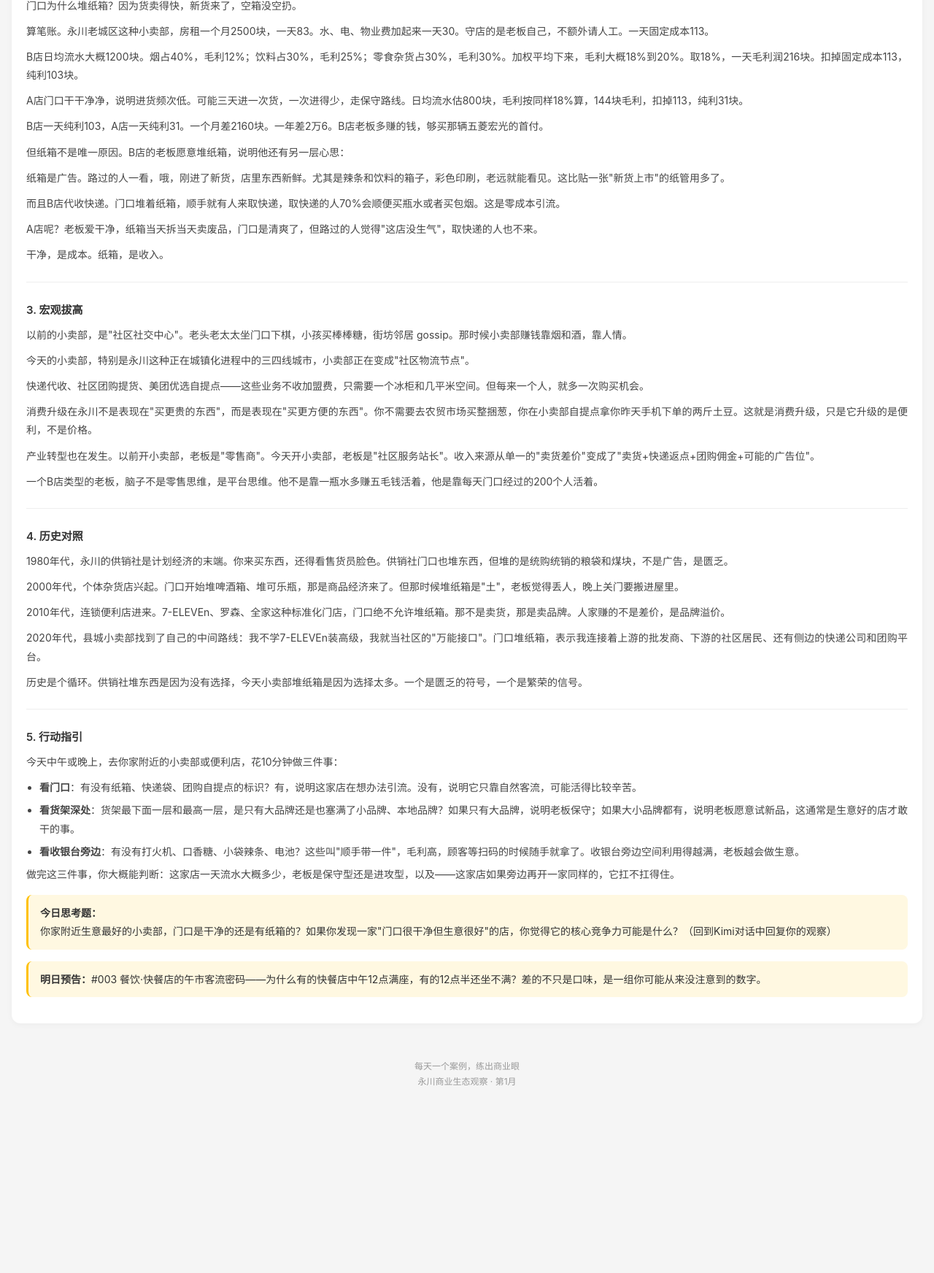
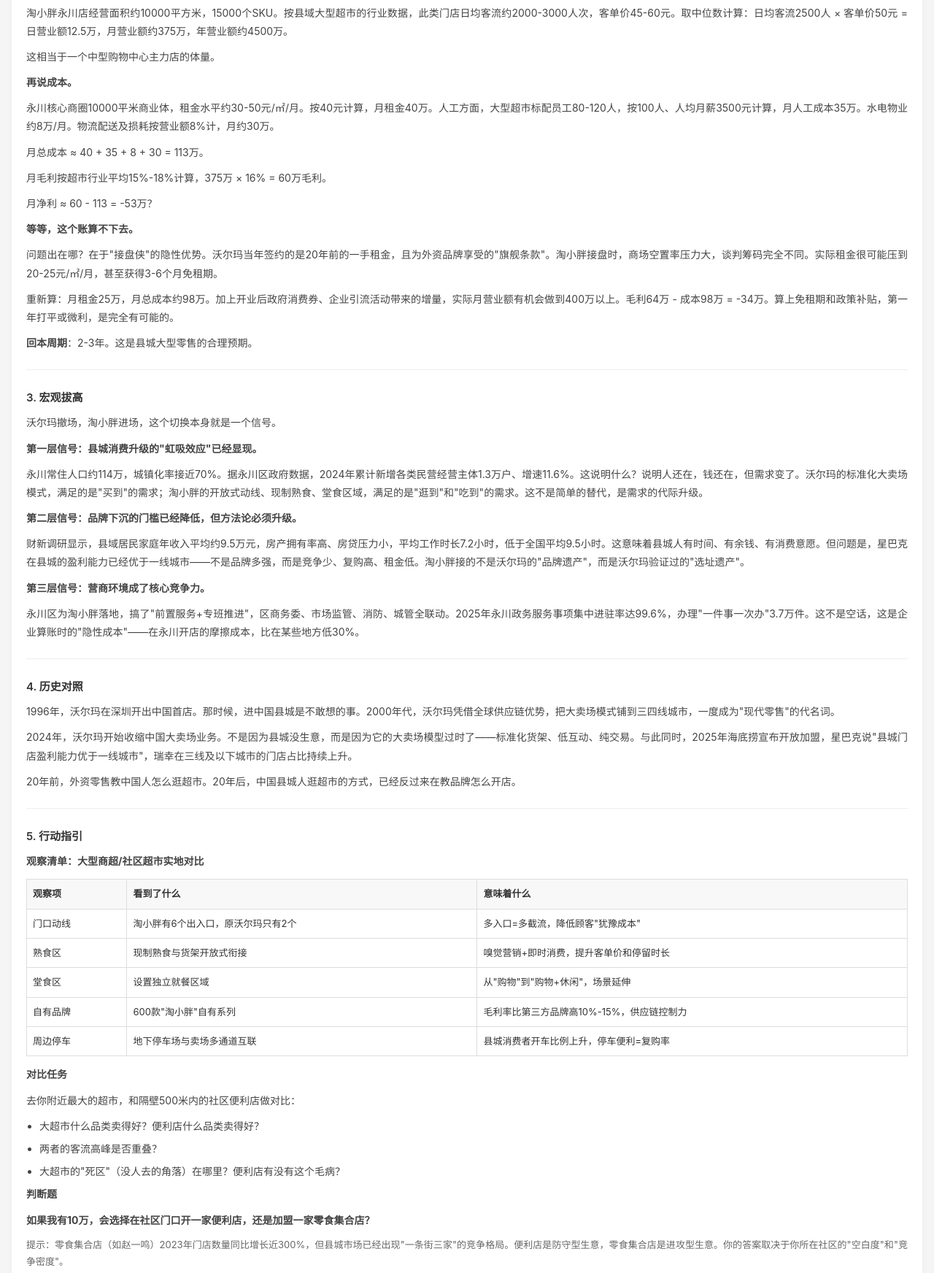
Before and after one commit to Zedrascyy-001/yongchuan-business-observation, a plain HTML site: page index.html in a window 1280 px wide. Shown: the part 570-2314 px from the top of the page at 73% size. Before the commit the page ends 2127 px from the top, so only its background shows below. Drawn offline with Linux system fonts and the light colour scheme.

Commit message:
更新 #008 案例：超市·大型商超接盘侠的算账逻辑（2026-07-01）

```diff
--- a/index.html
+++ b/index.html
@@ -112,96 +112,141 @@
 
 <!-- 今日案例 -->
 <div id="tab-today" class="tab-content">
+
   <div class="card">
     <div class="card-header">
-      <span class="tag">#002</span>
-      <span class="date">2026.06.25 · 第1月第2案</span>
+      <span class="tag">#008</span>
+      <span class="date">2026.07.01 &middot; 第2月第1案</span>
     </div>
-    <h2>便利店·小卖部的门口纸箱信号</h2>
+    <h2>超市&middot;大型商超"接盘侠"的算账逻辑</h2>
 
     <h3>1. 抓人开场</h3>
-    <p>永川老城一条背街，两家便利店隔着二十米对门开着。A店门口整整齐齐，垃圾桶边上一片纸屑都没有。B店门口堆着半人高的快递纸箱，纸箱上印着"农夫山泉""统一冰红茶""卫龙辣条"，箱角磨破了，胶带还粘着灰尘。</p>
-    <p>你要是第一次路过，会觉得A店"像个正经店"，B店"像没收拾好的仓库"。</p>
-    <p>但如果你跟这两家店的老板都聊过，你会发现：B店的老板上个月刚换了一辆五菱宏光，A店的老板正在考虑要不要把店转了。</p>
-    <p>门口那堆纸箱，不是懒，是忙。不是乱，是生意好的证据。</p>
+    <p>2025年8月，永川俊豪中央大街，一个10000平米的大盒子重新亮灯。</p>
+    <p>三年前，这里是沃尔玛。全球第一大零售商，在中国开了20年，说撤就撤。货架清空那天，周边三公里内的居民慌了——"以后买菜去哪？"</p>
+    <p>一年后，河南品牌"淘小胖"带着15000个SKU、600款自有品牌、12部电梯和6个出入口，把这个盘子接了下来。这是淘小胖走出河南后布局的第二家省外门店，选在了永川。</p>
+    <p>一个连河南都没出过的区域品牌，凭什么敢接沃尔玛的盘？</p>
 
     <div class="divider"></div>
 
     <h3>2. 微观拆解</h3>
-    <p>门口为什么堆纸箱？因为货卖得快，新货来了，空箱没空扔。</p>
-    <p>算笔账。永川老城区这种小卖部，房租一个月2500块，一天83。水、电、物业费加起来一天30。守店的是老板自己，不额外请人工。一天固定成本113。</p>
-    <p>B店日均流水大概1200块。烟占40%，毛利12%；饮料占30%，毛利25%；零食杂货占30%，毛利30%。加权平均下来，毛利大概18%到20%。取18%，一天毛利润216块。扣掉固定成本113，纯利103块。</p>
-    <p>A店门口干干净净，说明进货频次低。可能三天进一次货，一次进得少，走保守路线。日均流水估800块，毛利按同样18%算，144块毛利，扣掉113，纯利31块。</p>
-    <p>B店一天纯利103，A店一天纯利31。一个月差2160块。一年差2万6。B店老板多赚的钱，够买那辆五菱宏光的首付。</p>
-    <p>但纸箱不是唯一原因。B店的老板愿意堆纸箱，说明他还有另一层心思：</p>
-    <p>纸箱是广告。路过的人一看，哦，刚进了新货，店里东西新鲜。尤其是辣条和饮料的箱子，彩色印刷，老远就能看见。这比贴一张"新货上市"的纸管用多了。</p>
-    <p>而且B店代收快递。门口堆着纸箱，顺手就有人来取快递，取快递的人70%会顺便买瓶水或者买包烟。这是零成本引流。</p>
-    <p>A店呢？老板爱干净，纸箱当天拆当天卖废品，门口是清爽了，但路过的人觉得"这店没生气"，取快递的人也不来。</p>
-    <p>干净，是成本。纸箱，是收入。</p>
+    <p><strong>先说收入。</strong></p>
+    <p>淘小胖永川店经营面积约10000平方米，15000个SKU。按县域大型超市的行业数据，此类门店日均客流约2000-3000人次，客单价45-60元。取中位数计算：日均客流2500人 &times; 客单价50元 = 日营业额12.5万，月营业额约375万，年营业额约4500万。</p>
+    <p>这相当于一个中型购物中心主力店的体量。</p>
+    <p><strong>再说成本。</strong></p>
+    <p>永川核心商圈10000平米商业体，租金水平约30-50元/㎡/月。按40元计算，月租金40万。人工方面，大型超市标配员工80-120人，按100人、人均月薪3500元计算，月人工成本35万。水电物业约8万/月。物流配送及损耗按营业额8%计，月约30万。</p>
+    <p>月总成本 &asymp; 40 + 35 + 8 + 30 = 113万。</p>
+    <p>月毛利按超市行业平均15%-18%计算，375万 &times; 16% = 60万毛利。</p>
+    <p>月净利 &asymp; 60 - 113 = -53万？</p>
+    <p><strong>等等，这个账算不下去。</strong></p>
+    <p>问题出在哪？在于"接盘侠"的隐性优势。沃尔玛当年签约的是20年前的一手租金，且为外资品牌享受的"旗舰条款"。淘小胖接盘时，商场空置率压力大，谈判筹码完全不同。实际租金很可能压到20-25元/㎡/月，甚至获得3-6个月免租期。</p>
+    <p>重新算：月租金25万，月总成本约98万。加上开业后政府消费券、企业引流活动带来的增量，实际月营业额有机会做到400万以上。毛利64万 - 成本98万 = -34万。算上免租期和政策补贴，第一年打平或微利，是完全有可能的。</p>
+    <p><strong>回本周期</strong>：2-3年。这是县城大型零售的合理预期。</p>
 
     <div class="divider"></div>
 
     <h3>3. 宏观拔高</h3>
-    <p>以前的小卖部，是"社区社交中心"。老头老太太坐门口下棋，小孩买棒棒糖，街坊邻居 gossip。那时候小卖部赚钱靠烟和酒，靠人情。</p>
-    <p>今天的小卖部，特别是永川这种正在城镇化进程中的三四线城市，小卖部正在变成"社区物流节点"。</p>
-    <p>快递代收、社区团购提货、美团优选自提点——这些业务不收加盟费，只需要一个冰柜和几平米空间。但每来一个人，就多一次购买机会。</p>
-    <p>消费升级在永川不是表现在"买更贵的东西"，而是表现在"买更方便的东西"。你不需要去农贸市场买整捆葱，你在小卖部自提点拿你昨天手机下单的两斤土豆。这就是消费升级，只是它升级的是便利，不是价格。</p>
-    <p>产业转型也在发生。以前开小卖部，老板是"零售商"。今天开小卖部，老板是"社区服务站长"。收入来源从单一的"卖货差价"变成了"卖货+快递返点+团购佣金+可能的广告位"。</p>
-    <p>一个B店类型的老板，脑子不是零售思维，是平台思维。他不是靠一瓶水多赚五毛钱活着，他是靠每天门口经过的200个人活着。</p>
+    <p>沃尔玛撤场，淘小胖进场，这个切换本身就是一个信号。</p>
+    <p><strong>第一层信号：县城消费升级的"虹吸效应"已经显现。</strong></p>
+    <p>永川常住人口约114万，城镇化率接近70%。据永川区政府数据，2024年累计新增各类民营经营主体1.3万户、增速11.6%。这说明什么？说明人还在，钱还在，但需求变了。沃尔玛的标准化大卖场模式，满足的是"买到"的需求；淘小胖的开放式动线、现制熟食、堂食区域，满足的是"逛到"和"吃到"的需求。这不是简单的替代，是需求的代际升级。</p>
+    <p><strong>第二层信号：品牌下沉的门槛已经降低，但方法论必须升级。</strong></p>
+    <p>财新调研显示，县域居民家庭年收入平均约9.5万元，房产拥有率高、房贷压力小，平均工作时长7.2小时，低于全国平均9.5小时。这意味着县城人有时间、有余钱、有消费意愿。但问题是，星巴克在县城的盈利能力已经优于一线城市——不是品牌多强，而是竞争少、复购高、租金低。淘小胖接的不是沃尔玛的"品牌遗产"，而是沃尔玛验证过的"选址遗产"。</p>
+    <p><strong>第三层信号：营商环境成了核心竞争力。</strong></p>
+    <p>永川区为淘小胖落地，搞了"前置服务+专班推进"，区商务委、市场监管、消防、城管全联动。2025年永川政务服务事项集中进驻率达99.6%，办理"一件事一次办"3.7万件。这不是空话，这是企业算账时的"隐性成本"——在永川开店的摩擦成本，比在某些地方低30%。</p>
 
     <div class="divider"></div>
 
     <h3>4. 历史对照</h3>
-    <p>1980年代，永川的供销社是计划经济的末端。你来买东西，还得看售货员脸色。供销社门口也堆东西，但堆的是统购统销的粮袋和煤块，不是广告，是匮乏。</p>
-    <p>2000年代，个体杂货店兴起。门口开始堆啤酒箱、堆可乐瓶，那是商品经济来了。但那时候堆纸箱是"土"，老板觉得丢人，晚上关门要搬进屋里。</p>
-    <p>2010年代，连锁便利店进来。7-ELEVEn、罗森、全家这种标准化门店，门口绝不允许堆纸箱。那不是卖货，那是卖品牌。人家赚的不是差价，是品牌溢价。</p>
-    <p>2020年代，县城小卖部找到了自己的中间路线：我不学7-ELEVEn装高级，我就当社区的"万能接口"。门口堆纸箱，表示我连接着上游的批发商、下游的社区居民、还有侧边的快递公司和团购平台。</p>
-    <p>历史是个循环。供销社堆东西是因为没有选择，今天小卖部堆纸箱是因为选择太多。一个是匮乏的符号，一个是繁荣的信号。</p>
+    <p>1996年，沃尔玛在深圳开出中国首店。那时候，进中国县城是不敢想的事。2000年代，沃尔玛凭借全球供应链优势，把大卖场模式铺到三四线城市，一度成为"现代零售"的代名词。</p>
+    <p>2024年，沃尔玛开始收缩中国大卖场业务。不是因为县城没生意，而是因为它的大卖场模型过时了——标准化货架、低互动、纯交易。与此同时，2025年海底捞宣布开放加盟，星巴克说"县城门店盈利能力优于一线城市"，瑞幸在三线及以下城市的门店占比持续上升。</p>
+    <p>20年前，外资零售教中国人怎么逛超市。20年后，中国县城人逛超市的方式，已经反过来在教品牌怎么开店。</p>
 
     <div class="divider"></div>
 
     <h3>5. 行动指引</h3>
-    <p>今天中午或晚上，去你家附近的小卖部或便利店，花10分钟做三件事：</p>
+    <p><strong>观察清单：大型商超/社区超市实地对比</strong></p>
+    <table style="width:100%; border-collapse: collapse; font-size: 13px; margin: 12px 0;">
+      <tr style="background:#f8f8f8; text-align:left;">
+        <th style="padding:8px; border:1px solid #ddd;">观察项</th>
+        <th style="padding:8px; border:1px solid #ddd;">看到了什么</th>
+        <th style="padding:8px; border:1px solid #ddd;">意味着什么</th>
+      </tr>
+      <tr>
+        <td style="padding:8px; border:1px solid #ddd;">门口动线</td>
+        <td style="padding:8px; border:1px solid #ddd;">淘小胖有6个出入口，原沃尔玛只有2个</td>
+        <td style="padding:8px; border:1px solid #ddd;">多入口=多截流，降低顾客"犹豫成本"</td>
+      </tr>
+      <tr>
+        <td style="padding:8px; border:1px solid #ddd;">熟食区</td>
+        <td style="padding:8px; border:1px solid #ddd;">现制熟食与货架开放式衔接</td>
+        <td style="padding:8px; border:1px solid #ddd;">嗅觉营销+即时消费，提升客单价和停留时长</td>
+      </tr>
+      <tr>
+        <td style="padding:8px; border:1px solid #ddd;">堂食区</td>
+        <td style="padding:8px; border:1px solid #ddd;">设置独立就餐区域</td>
+        <td style="padding:8px; border:1px solid #ddd;">从"购物"到"购物+休闲"，场景延伸</td>
+      </tr>
+      <tr>
+        <td style="padding:8px; border:1px solid #ddd;">自有品牌</td>
+        <td style="padding:8px; border:1px solid #ddd;">600款"淘小胖"自有系列</td>
+        <td style="padding:8px; border:1px solid #ddd;">毛利率比第三方品牌高10%-15%，供应链控制力</td>
+      </tr>
+      <tr>
+        <td style="padding:8px; border:1px solid #ddd;">周边停车</td>
+        <td style="padding:8px; border:1px solid #ddd;">地下停车场与卖场多通道互联</td>
+        <td style="padding:8px; border:1px solid #ddd;">县城消费者开车比例上升，停车便利=复购率</td>
+      </tr>
+    </table>
+    <p><strong>对比任务</strong></p>
+    <p>去你附近最大的超市，和隔壁500米内的社区便利店做对比：</p>
     <ul>
-      <li><strong>看门口</strong>：有没有纸箱、快递袋、团购自提点的标识？有，说明这家店在想办法引流。没有，说明它只靠自然客流，可能活得比较辛苦。</li>
-      <li><strong>看货架深处</strong>：货架最下面一层和最高一层，是只有大品牌还是也塞满了小品牌、本地品牌？如果只有大品牌，说明老板保守；如果大小品牌都有，说明老板愿意试新品，这通常是生意好的店才敢干的事。</li>
-      <li><strong>看收银台旁边</strong>：有没有打火机、口香糖、小袋辣条、电池？这些叫"顺手带一件"，毛利高，顾客等扫码的时候随手就拿了。收银台旁边空间利用得越满，老板越会做生意。</li>
+      <li>大超市什么品类卖得好？便利店什么品类卖得好？</li>
+      <li>两者的客流高峰是否重叠？</li>
+      <li>大超市的"死区"（没人去的角落）在哪里？便利店有没有这个毛病？</li>
     </ul>
-    <p>做完这三件事，你大概能判断：这家店一天流水大概多少，老板是保守型还是进攻型，以及——这家店如果旁边再开一家同样的，它扛不扛得住。</p>
+    <p><strong>判断题</strong></p>
+    <p><strong>如果我有10万，会选择在社区门口开一家便利店，还是加盟一家零食集合店？</strong></p>
+    <p style="font-size:13px; color:#666;">提示：零食集合店（如赵一鸣）2023年门店数量同比增长近300%，但县城市场已经出现"一条街三家"的竞争格局。便利店是防守型生意，零食集合店是进攻型生意。你的答案取决于你所在社区的"空白度"和"竞争密度"。</p>
 
     <div class="highlight">
-      <strong>今日思考题：</strong>你家附近生意最好的小卖部，门口是干净的还是有纸箱的？如果你发现一家"门口很干净但生意很好"的店，你觉得它的核心竞争力可能是什么？（回到Kimi对话中回复你的观察）
-    </div>
-
-    <div class="highlight">
-      <strong>明日预告：</strong>#003 餐饮·快餐店的午市客流密码——为什么有的快餐店中午12点满座，有的12点半还坐不满？差的不只是口味，是一组你可能从来没注意到的数字。
+      <strong>今日思考题：</strong>沃尔玛在永川撤场时，周边居民的第一反应是"以后买菜去哪"。但淘小胖开业后，大家发现能买的远不止"菜"。一个品牌退市时留下的"需求真空"，和后来接盘者实际填补的"需求升级"，往往是两回事。你观察到身边的哪家店，正在经历这种"需求替换"？老店倒掉，新店起来，但新店卖的东西和老店根本不是一个逻辑？
     </div>
   </div>
+
 </div>
 
 <!-- 历史归档 -->
 <div id="tab-archive" class="tab-content hidden">
+
   <div class="card">
     <h2>案例归档</h2>
     <div class="case-list">
       <a href="#" class="case-item" onclick="showCase(0); return false;">
+        <span class="case-num">08</span>
+        <div class="case-info">
+          <div class="case-title">超市&middot;大型商超"接盘侠"的算账逻辑</div>
+          <div class="case-meta">2026.07.01 &middot; 实地</div>
+        </div>
+        <span class="case-arrow">&rsaquo;</span>
+      </a>
+      <a href="#" class="case-item" onclick="showCase(0); return false;">
         <span class="case-num">02</span>
         <div class="case-info">
-          <div class="case-title">便利店·小卖部的门口纸箱信号</div>
-          <div class="case-meta">2026.06.25 · 实地</div>
+          <div class="case-title">便利店&middot;小卖部的门口纸箱信号</div>
+          <div class="case-meta">2026.06.25 &middot; 实地</div>
         </div>
-        <span class="case-arrow">›</span>
+        <span class="case-arrow">&rsaquo;</span>
       </a>
       <a href="#" class="case-item" onclick="showCase(0); return false;">
         <span class="case-num">01</span>
         <div class="case-info">
-          <div class="case-title">奶茶·蜜雪的7天装修速度经济学</div>
-          <div class="case-meta">2026.06.24 · 实地</div>
+          <div class="case-title">奶茶&middot;蜜雪的7天装修速度经济学</div>
+          <div class="case-meta">2026.06.24 &middot; 实地</div>
         </div>
-        <span class="case-arrow">›</span>
+        <span class="case-arrow">&rsaquo;</span>
       </a>
     </div>
   </div>
+
 </div>
 
 <!-- 关于 -->
@@ -231,7 +276,7 @@
 
 <div class="footer">
   <p>每天一个案例，练出商业眼</p>
-  <p>永川商业生态观察 · 第1月</p>
+  <p>永川商业生态观察 &middot; 第2月</p>
 </div>
 
 <script>
```
